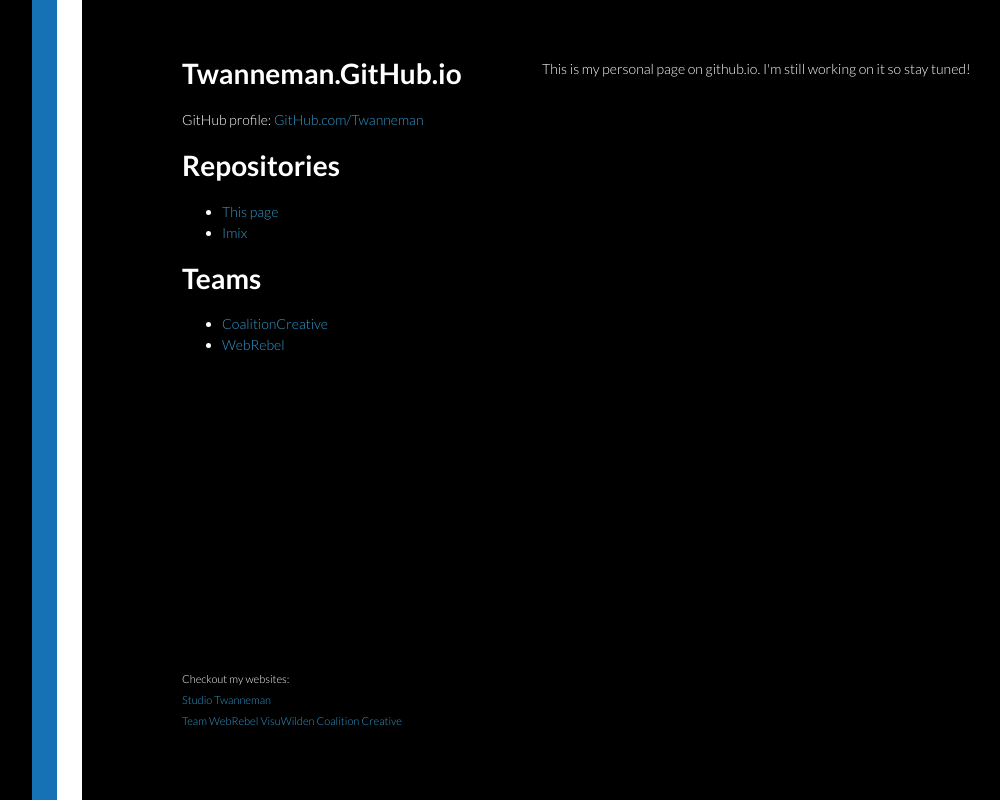
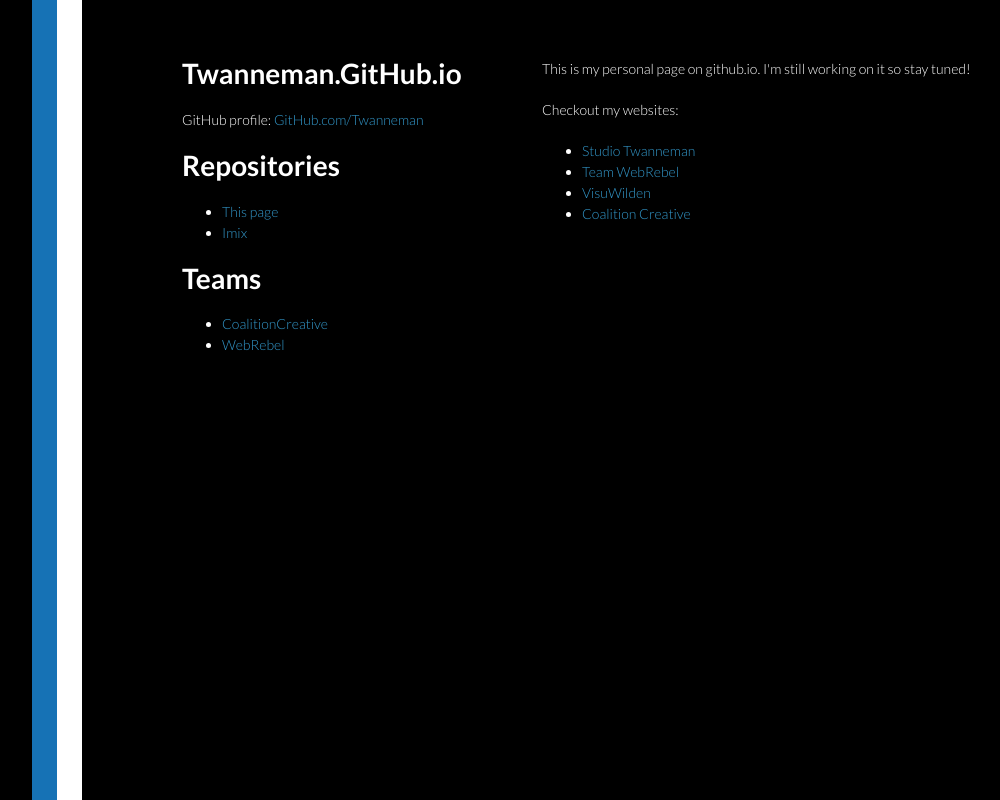
Before and after one commit to Twanneman/twanneman.github.io, a plain HTML site: page index.html in a window 1280 px wide. Shown: the whole page, without its empty margins (28-1028 px from the left). Drawn offline with Linux system fonts and the light colour scheme.

Commit message:
Update index.html
updated layout and info

```diff
--- a/index.html
+++ b/index.html
@@ -47,16 +47,18 @@
 			<h1><a id="welcome" class="anchor" href="#welcome" aria-hidden="true"><span class="octicon octicon-link"></span></a>21 April 2015 - Welcome!</h1>
 			-->
 			<p>This is my personal page on github.io. I'm still working on it so stay tuned!</p>
+			<p>Checkout my websites:<br />
+				<ul>
+				<li><a href="http://twanneman.nl" target="_blank">Studio Twanneman</a></li>
+				<li><a href="http://webrebel.nl" target="_blank">Team WebRebel</a></li>
+				<li><a href="http://visuwilden.nl" target="_blank">VisuWilden</a></li>
+				<li><a href="http://visuwilden.nl" target="_blank">Coalition Creative</a></li>
+				</ul>
+			</p>
 		</section>
 
 		<footer>
-			<p><small>
-				Checkout my websites:<br />
-				<a href="http://twanneman.nl">Studio Twanneman</a><br />
-				<a href="http://webrebel.nl">Team WebRebel</a>
-				<a href="http://visuwilden.nl">VisuWilden</a>
-				<a href="http://visuwilden.nl">Coalition Creative</a>
-			</small></p>
+			<p><small>&nbsp;</small></p>
 		</footer>
 
 		<div class="wrapper-background">
```
